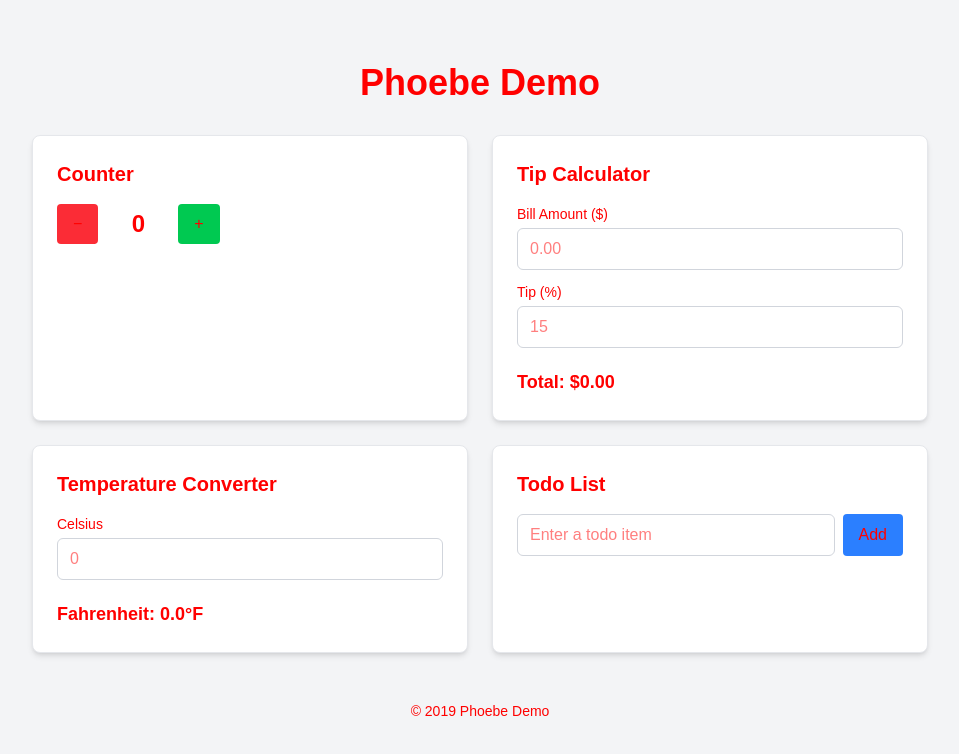
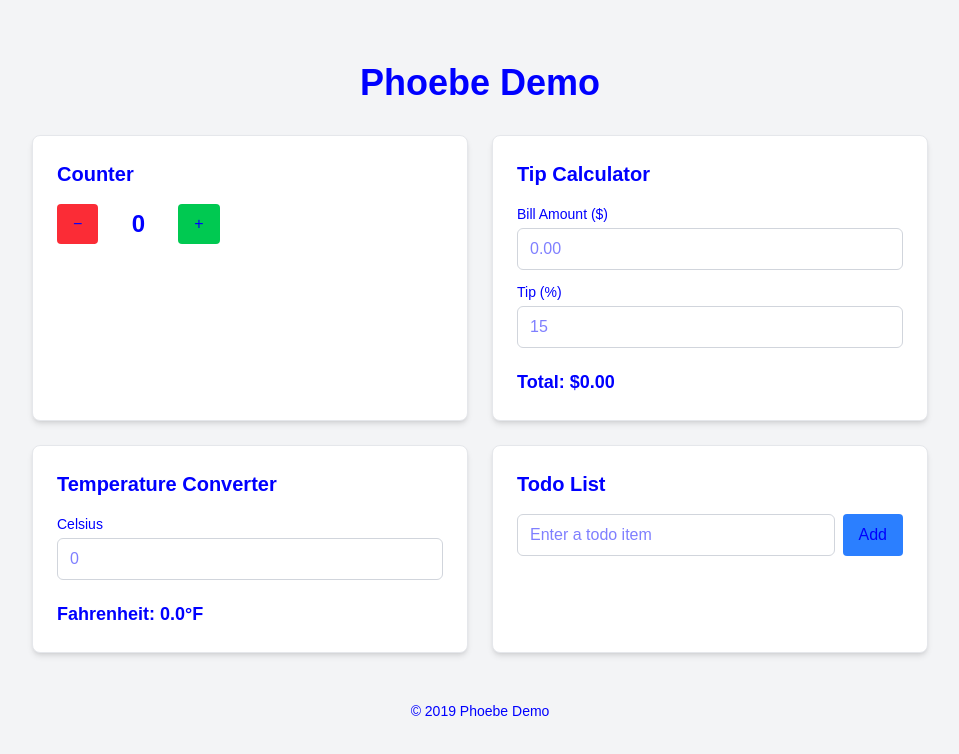
Before and after one commit to ethandessner/phoebe-demo, a Next.js app: page / in a window 1280 px wide. Shown: the top 754 px of the page, without its empty margins (160-1119 px from the left). Built offline with nearby package versions, Linux system fonts and the light colour scheme.

Commit message:
Address review feedback

```diff
--- a/src/app/globals.css
+++ b/src/app/globals.css
@@ -2,7 +2,7 @@
 
 :root {
   --background: #ffffff;
-  --foreground: #ff0000;
+  --foreground: #0000ff;
 }
 
 @theme inline {
@@ -15,7 +15,7 @@
 @media (prefers-color-scheme: dark) {
   :root {
     --background: #0a0a0a;
-    --foreground: #ff0000;
+    --foreground: #0000ff;
   }
 }
 
@@ -25,9 +25,9 @@ body {
   font-family: Arial, Helvetica, sans-serif;
 }
 
-/* Force all text on the website to be red, overriding any utility classes */
+/* Force all text on the website to be blue, overriding any utility classes */
 *,
 *::before,
 *::after {
-  color: #ff0000 !important;
+  color: #0000ff !important;
 }
```
